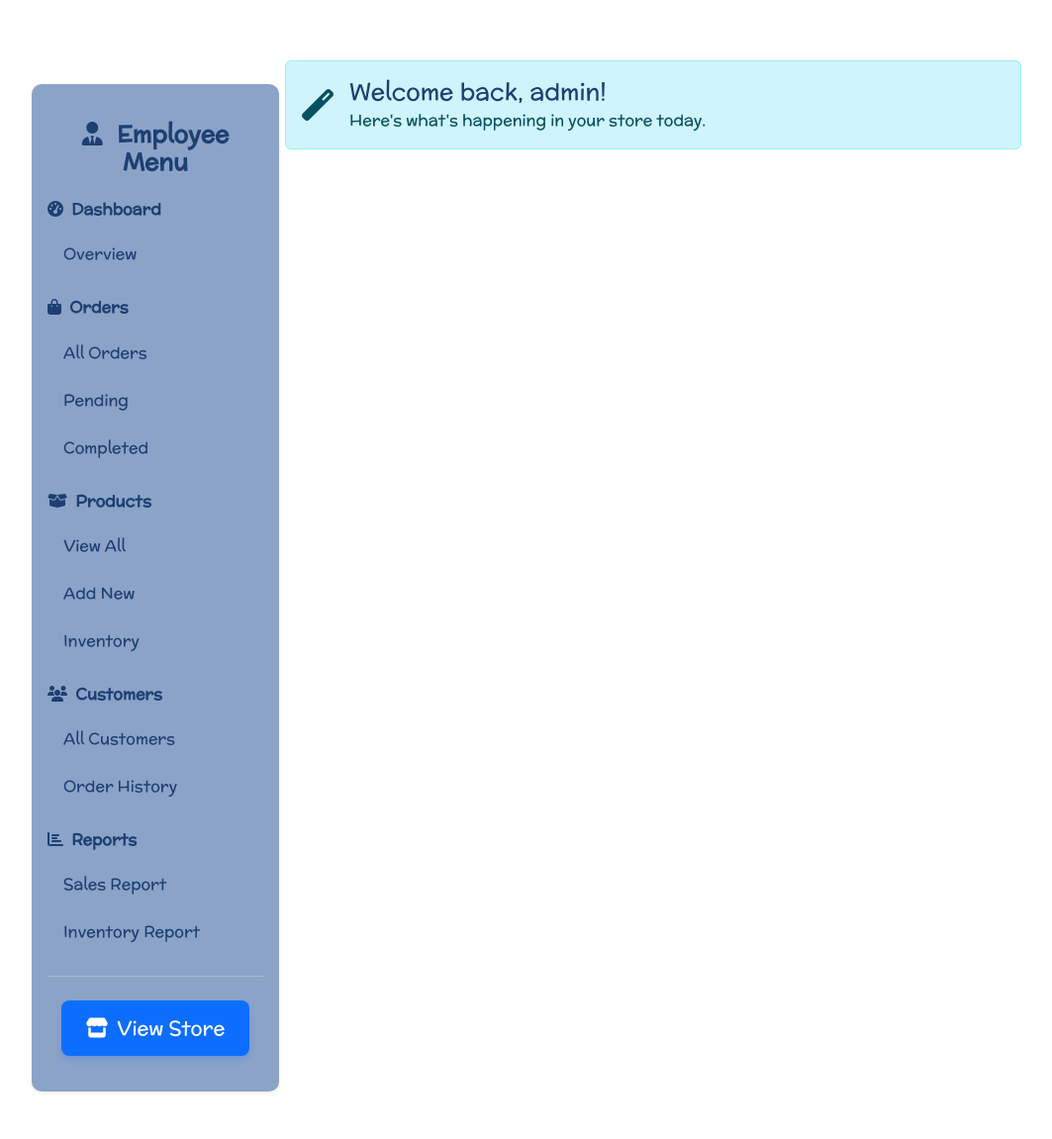
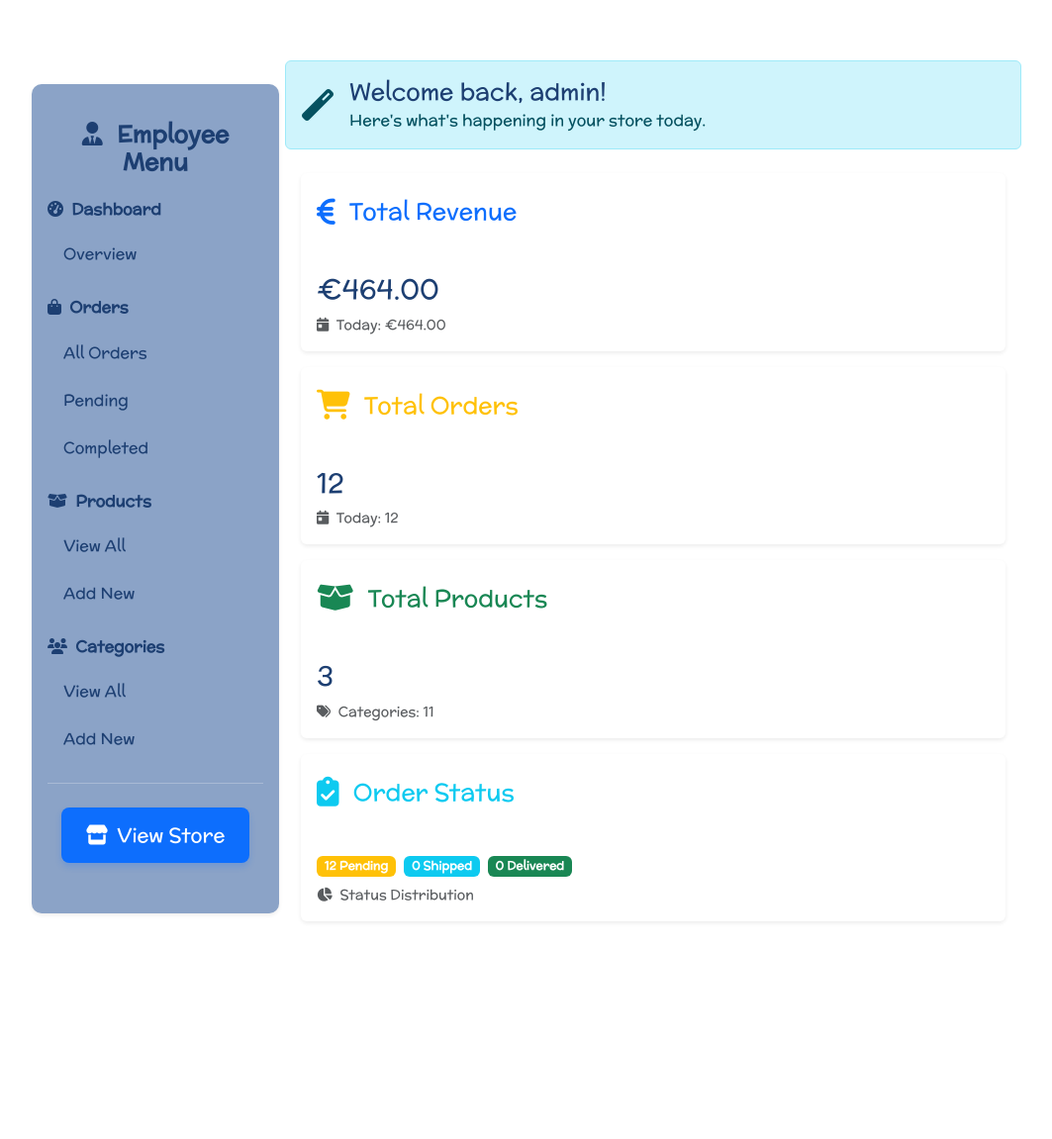
Before and after one commit to evapetrovska1/ITC4214DisneyProject, a Django app: page /employee_dash/ in a window 1280 px wide. Shown: the part 275-1426 px from the top of the page at 99% size, without its empty margins (108-1171 px from the left). After the commit the page ends 1207 px from the top, so only its background shows below. Run offline with Django 5.2, Linux system fonts and the light colour scheme; a user stored in the database is signed in; data comes from the database, SQL or seed files in the repository; both versions use the stored data as it was after the commit.

Commit message:
In site admin panel: Employee dashboard completed with all functionalities.

```diff
--- /dev/null
+++ b/disneystore/employee_dash/static/employee_dash/employee_dash.css
@@ -0,0 +1,7 @@
+/* -----------------------
+ORDERS PAGE STYLES
+---------------------------*/
+.allOrders,
+.card-body {
+    font-family: 'Subtitle', Arial, sans-serif !important;
+}
--- a/disneystore/employee_dash/templates/employee_dash/home.html
+++ b/disneystore/employee_dash/templates/employee_dash/home.html
@@ -1,5 +1,11 @@
 {% extends "base_employee.html" %}
 {% load static %}
+
+<!-- LINK THE PAGE SPECIFIC CSS -->
+{% block extra_css %}
+<link rel="stylesheet" href="{% static 'employee_dash/employee_dash.css' %}">
+{% endblock %}
+
 
 {% block page_subtitle %} Dashboard Home {% endblock %}
 
@@ -16,5 +22,94 @@
     </div>
 </div>
 
+<!-- QUICK STATS ROW -->
+
+<!-- Revenue Card -->
+<div class="revenue-card m-3 card border-0 shadow-sm">
+    <div class="card-header mt-3 bg-transparent border-0">
+        <div class="mb-4">
+            <div class="cart-icon">
+                <h4 class="mb-1 text-primary">
+                    <i class="fa-solid fa-euro-sign fa-lg me-2"></i>
+                    Total Revenue
+                </h4>
+            </div>
+        </div>
+    </div>
+    <div class="card-body">
+        <h3 class="mb-0">€{{ total_revenue|floatformat:2 }}</h3>
+        <p class="small mb-0 mt-2 text-muted">
+            <i class="fas fa-calendar-day me-1"></i> Today: €{{ today_revenue|floatformat:2 }}
+        </p>
+    </div>
+</div>
+
+
+<!-- Orders Card -->
+<div class="revenue-card m-3 card border-0 shadow-sm">
+    <div class="card-header mt-3 bg-transparent border-0">
+        <div class="mb-4">
+            <div class="cart-icon">
+                <h4 class="mb-1 text-warning">
+                    <i class="fa-solid fa-cart-shopping fa-lg me-2"></i>
+                    Total Orders
+                </h4>
+            </div>
+        </div>
+    </div>
+    <div class="card-body">
+        <h3 class="mb-0">{{ total_orders }}</h3>
+        <p class="small mb-0 mt-2 text-muted">
+            <i class="fas fa-calendar-day me-1"></i> Today: {{ today_orders }}
+        </p>
+    </div>
+</div>
+
+
+<!-- Products Card -->
+<div class="revenue-card m-3 card border-0 shadow-sm">
+    <div class="card-header mt-3 bg-transparent border-0">
+        <div class="mb-4">
+            <div class="cart-icon">
+                <h4 class="mb-1 text-success">
+                    <i class="fa-solid fa-box-open fa-lg me-2"></i>
+                    Total Products
+                </h4>
+            </div>
+        </div>
+    </div>
+    <div class="card-body">
+        <h3 class="mb-0">{{ total_products }}</h3>
+        <p class="small mb-0 mt-2 text-muted">
+            <i class="fas fa-tags me-1"></i> Categories: {{ total_categories }}
+        </p>
+    </div>
+</div>
+
+<!-- Order Status Card -->
+<div class="revenue-card m-3 card border-0 shadow-sm">
+    <div class="card-header mt-3 bg-transparent border-0">
+        <div class="mb-4">
+            <div class="cart-icon">
+                <h4 class="mb-1 text-info">
+                    <i class="fa-solid fa-clipboard-check fa-lg me-2"></i>
+                    Order Status
+                </h4>
+            </div>
+        </div>
+    </div>
+    <div class="card-body">
+        <div class="mb-2">
+            <span class="badge bg-warning me-1">{{ processing_orders }} Pending</span>
+            <span class="badge bg-info me-1">{{ shipped_orders }} Shipped</span>
+            <span class="badge bg-success">{{ delivered_orders }} Delivered</span>
+        </div>
+        <p class="small mb-0 mt-2 text-muted">
+            <i class="fas fa-chart-pie me-1"></i> Status Distribution
+        </p>
+    </div>
+</div>
+
+
 
 {% endblock %}
--- a/disneystore/employee_dash/urls.py
+++ b/disneystore/employee_dash/urls.py
@@ -7,4 +7,7 @@ app_name = 'employee_dash'
 # Paths for viewing the dashboard
 urlpatterns = [
     path('', views.home, name='home'),  # /employees_dash/
+    path('orders/', views.orders_management, name='orders'), # For the orders
+    path('products/', views.products_management, name="products"), # For the products
+    path('categories/', views.categories_management, name="categories"), # For the categories
 ]
--- a/disneystore/employee_dash/views.py
+++ b/disneystore/employee_dash/views.py
@@ -1,14 +1,162 @@
-from django.shortcuts import render
-
 from django.contrib.auth.decorators import login_required, user_passes_test
-from products.models import Product
+from django.shortcuts import render, redirect
+from django.contrib import messages
+from django.db.models import Count, Sum, Q
+from django.utils import timezone
+from datetime import timedelta
+from products.models import Product, Category
+from accounts.models import Order, OrderItem
+from products.forms import ProductForm, CategoryForm
 
 def is_employee(user):
     # Django's built in methods to check user status
     return user.is_staff or user.is_superuser
     # Will return true if user is employee/superuser
 
+
+
+# -------------------------- VIEW FOR HOME DASHBOARD --------------------------------------
 @login_required
-@user_passes_test(is_employee)
+@user_passes_test(is_employee) # If the user passes the test, they can access the home page
 def home(request):
-    return render(request, 'employee_dash/home.html')
+
+    print("DEBUG: Dashboard view called")
+    print(f"DEBUG: User: {request.user}, Is Staff: {request.user.is_staff}")
+
+    # Get current time for date calculations
+    now = timezone.now()
+    today_start = now.replace(hour=0, minute=0, second=0, microsecond=0)
+    week_start = today_start - timedelta(days=today_start.weekday())
+    month_start = today_start.replace(day=1)
+
+    # ORDER STATS
+    total_orders = Order.objects.count()
+    today_orders = Order.objects.filter(created_at__gte=today_start).count()
+    week_orders = Order.objects.filter(created_at__gte=week_start).count()
+    month_orders = Order.objects.filter(created_at__gte=month_start).count()
+
+    # TOTAL REVENUE STATS
+    total_revenue = Order.objects.aggregate(total=Sum('total_price'))['total'] or 0
+
+    today_revenue = Order.objects.filter(
+        created_at__gte=today_start
+        ).aggregate(total=Sum('total_price'))['total'] or 0
+
+    month_revenue = Order.objects.filter(
+        created_at__gte=month_start
+        ).aggregate(total=Sum('total_price'))['total'] or 0
+
+    # Get total products count
+    total_products = Product.objects.count();
+
+    # Get total categories count (real data)
+    total_categories = Category.objects.count()
+
+    # ORDER STATUS
+    processing_orders = Order.objects.filter(status='Processing').count()
+    shipped_orders = Order.objects.filter(status='Shipped').count()
+    delivered_orders = Order.objects.filter(status='Delivered').count()
+
+    # TOTAL PRODUCTS
+    total_products = Product.objects.count()
+
+    # RETURN THE CONTEXT
+    context = {
+    # Order counts
+    'total_orders': total_orders,
+    'today_orders': today_orders,
+    'week_orders': week_orders,
+    'month_orders': month_orders,
+
+    # Revenue
+    'total_revenue': total_revenue,
+    'today_revenue': today_revenue,
+    'month_revenue': month_revenue,
+
+    # Products
+    'total_products': total_products,
+
+    # Categories
+    'total_categories': total_categories,
+    # Order status
+    'processing_orders': processing_orders,
+    'shipped_orders': shipped_orders,
+    'delivered_orders': delivered_orders,
+
+    }
+    return render(request, 'employee_dash/home.html', context)
+
+
+
+
+# -------------------------- VIEW FOR ORDERS --------------------------------------
+@login_required
+@user_passes_test(is_employee) # If the user passes the test, they can access this page
+def orders_management(request):
+    # Get all orders sorted by date (newest first)
+    all_orders = Order.objects.all().order_by('-created_at')
+
+    # Filter all orders
+    pending_orders = Order.objects.filter(status='Processing').order_by('-created_at')
+    completed_orders = Order.objects.filter(status='Delivered').order_by('-created_at')
+
+    context = {
+        'all_orders': all_orders,
+        'pending_orders': pending_orders,
+        'completed_orders': completed_orders,
+    }
+
+    return render(request, 'employee_dash/orders.html', context)
+
+
+
+
+# -------------------------- VIEW FOR ADDING/SEEING ALL PRODUCTS --------------------------------------
+@login_required
+@user_passes_test(is_employee) # If the user passes the test, they can access this page
+def products_management(request):
+
+    # Order products by id:
+    products = Product.objects.all().order_by('-id')
+
+    # The form
+    if request.method == 'POST':
+        form = ProductForm(request.POST, request.FILES)
+        if form.is_valid():
+            form.save()
+            messages.success(request, "Product added successfully!")
+            return redirect('employee_dash:products')
+    else:
+        form = ProductForm()
+
+    context = {
+        'products': products,
+        'form': form,
+    }
+    return render(request, 'employee_dash/products.html', context)
+
+
+
+# -------------------------- VIEW FOR ADDING/SEEING ALL CATEGORIES --------------------------------------
+@login_required
+@user_passes_test(is_employee) # If the user passes the test, they can access this page
+def categories_management(request):
+
+    # Get all of the categories
+    categories = Category.objects.filter(parent=None).prefetch_related('subcategories')
+
+    # The form
+    if request.method == 'POST':
+        form = CategoryForm(request.POST)
+        if form.is_valid():
+            form.save()
+            messages.success(request, "Category added successfully!")
+            return redirect('employee_dash:categories')
+    else:
+        form = CategoryForm()
+
+    context = {
+        'categories': categories,
+        'form': form,
+    }
+    return render(request, 'employee_dash/categories.html', context)
--- a/disneystore/templates/sidebar_employee.html
+++ b/disneystore/templates/sidebar_employee.html
@@ -26,13 +26,13 @@
                 <i class="fas fa-shopping-bag me-1"></i> Orders
             </h6>
             <div class="category-list">
-                <a href="#" class="category-link d-block py-2 px-3 rounded text-decoration-none mb-2">
+                <a href="{% url 'employee_dash:orders' %}#all-orders" class="category-link d-block py-2 px-3 rounded text-decoration-none mb-2">
                     All Orders
                 </a>
-                <a href="#" class="category-link d-block py-2 px-3 rounded text-decoration-none mb-2">
+                <a href="{% url 'employee_dash:orders' %}#pending-orders" class="category-link d-block py-2 px-3 rounded text-decoration-none mb-2">
                     Pending
                 </a>
-                <a href="#" class="category-link d-block py-2 px-3 rounded text-decoration-none mb-2">
+                <a href="{% url 'employee_dash:orders' %}#completed-orders" class="category-link d-block py-2 px-3 rounded text-decoration-none mb-2">
                     Completed
                 </a>
             </div>
@@ -44,44 +44,26 @@
                 <i class="fas fa-box-open me-1"></i> Products
             </h6>
             <div class="category-list">
-                <a href="#" class="category-link d-block py-2 px-3 rounded text-decoration-none mb-2">
+                <a href="{% url 'employee_dash:products' %}#view-products" class="category-link d-block py-2 px-3 rounded text-decoration-none mb-2">
                     View All
                 </a>
-                <a href="#" class="category-link d-block py-2 px-3 rounded text-decoration-none mb-2">
+                <a href="{% url 'employee_dash:products' %}#add-product" class="category-link d-block py-2 px-3 rounded text-decoration-none mb-2">
                     Add New
-                </a>
-                <a href="#" class="category-link d-block py-2 px-3 rounded text-decoration-none mb-2">
-                    Inventory
                 </a>
             </div>
         </div>
 
-        <!-- Customers -->
+        <!-- Categories -->
         <div class="mb-4">
             <h6 class="fw-bold mb-3">
-                <i class="fas fa-users me-1"></i> Customers
+                <i class="fas fa-users me-1"></i> Categories
             </h6>
             <div class="category-list">
-                <a href="#" class="category-link d-block py-2 px-3 rounded text-decoration-none mb-2">
-                    All Customers
+                <a href="{% url 'employee_dash:categories' %}#view-categories" class="category-link d-block py-2 px-3 rounded text-decoration-none mb-2">
+                    View All
                 </a>
-                <a href="#" class="category-link d-block py-2 px-3 rounded text-decoration-none mb-2">
-                    Order History
-                </a>
-            </div>
-        </div>
-
-        <!-- Reports -->
-        <div class="mb-4">
-            <h6 class="fw-bold mb-3">
-                <i class="fas fa-chart-bar me-1"></i> Reports
-            </h6>
-            <div class="category-list">
-                <a href="#" class="category-link d-block py-2 px-3 rounded text-decoration-none mb-2">
-                    Sales Report
-                </a>
-                <a href="#" class="category-link d-block py-2 px-3 rounded text-decoration-none mb-2">
-                    Inventory Report
+                <a href="{% url 'employee_dash:categories' %}#add-category" class="category-link d-block py-2 px-3 rounded text-decoration-none mb-2">
+                    Add New
                 </a>
             </div>
         </div>
```
Also changed, not shown: disneystore/employee_dash/templates/employee_dash/categories.html (added, +68 -0 lines), disneystore/employee_dash/templates/employee_dash/orders.html (added, +166 -0 lines), disneystore/employee_dash/templates/employee_dash/products.html (added, +61 -0 lines), disneystore/products/forms.py (added, +32 -0 lines), disneystore/db.sqlite3.
